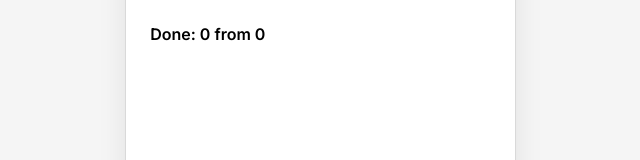
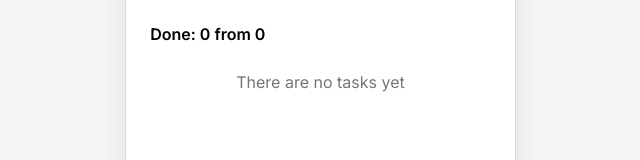
Before and after one commit to IlyaDosyak/todo-react, a React (Vite) app: page / in a window 1280 px wide. Shown: the part 284-444 px from the top of the page, without its empty margins (312-952 px from the left). Built offline with nearby package versions, Linux system fonts and the light colour scheme.

Commit message:
Реализовали отображения пустой ли todolist

```diff
--- a/src/components/ToDoList.jsx
+++ b/src/components/ToDoList.jsx
@@ -8,9 +8,15 @@ const ToDoList = (props) => {
     onTaskCompleteChange,
     filteredTasks,
   } = props;
+
   const hasTasks = tasks.length > 0;
+  const isEmptyFilteredTasks = filteredTasks?.length === 0;
 
-  if (!hasTasks) return <div className="todo__empty-message"></div>;
+  if (!hasTasks)
+    return <div className="todo__empty-message">There are no tasks yet</div>;
+
+  if (isEmptyFilteredTasks && hasTasks)
+    return <div className="todo__empty-message">Tasks not found</div>
 
   return (
     <ul className={`todo__list ${className}`}>
```
